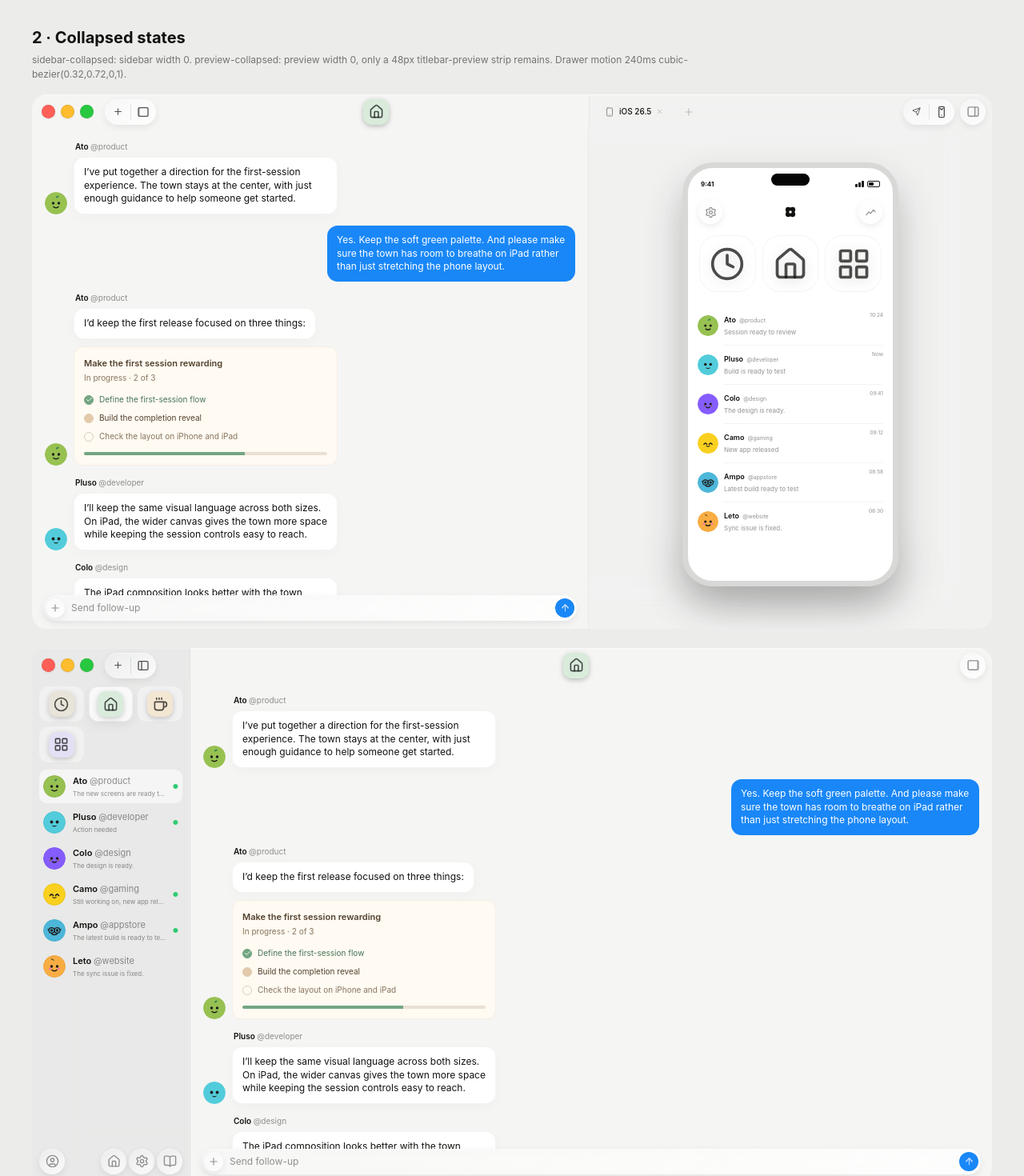
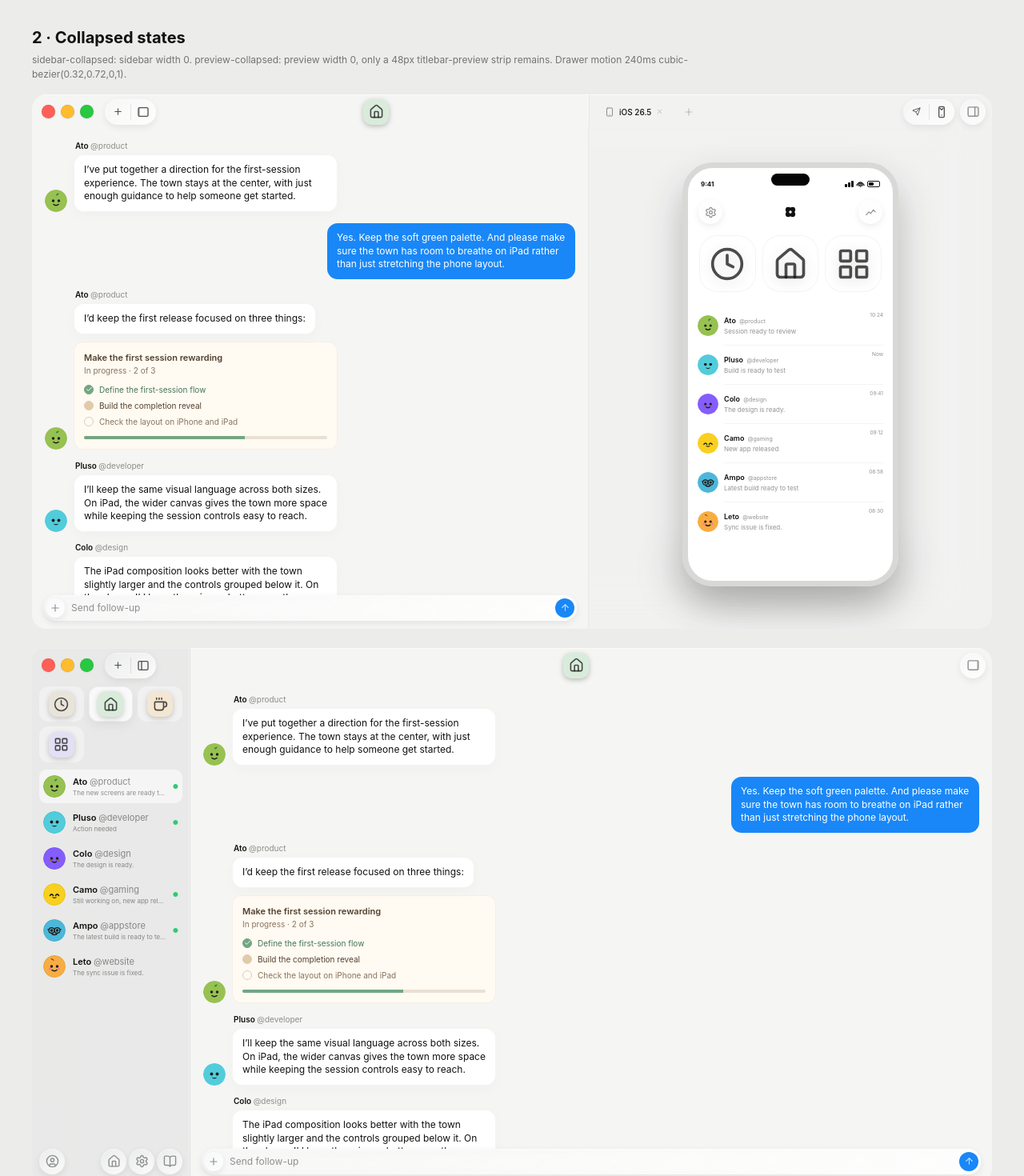
Before and after one commit to Wanfeng1028/DesignRepoForMuse, a React (Vite) app in the folder UIDesign/web/airbuild/: page / in a window 1280 px wide. Shown: the part 1060-2530 px from the top of the page at 80% size. Built offline with nearby package versions, Linux system fonts and the light colour scheme.

Commit message:
UIDesign web/airbuild v1.5: round-8 iOS texture polish (backdrop blur fix, line-height normal, wifi mark, transitions)

```diff
--- a/UIDesign/web/airbuild/src/components/AppWindow.tsx
+++ b/UIDesign/web/airbuild/src/components/AppWindow.tsx
@@ -1,6 +1,7 @@
 import { useEffect, useRef, useState, type ReactNode } from 'react'
 import { agents, projects, thread } from '../data/demo.ts'
 import { projectIconMap } from './icons.tsx'
+import { tokens } from '../tokens/tokens.ts'
 import { AgentMessage, TypingRow, UserMessage } from './Message.tsx'
 import { FollowUpComposer } from './FollowUpComposer.tsx'
 import { PhonePreview } from './Preview.tsx'
@@ -56,7 +57,7 @@ export function AppWindow({ title = 'Hourtown', sidebarCollapsed = false, previe
     if (activeDevice === t) setActiveDevice(next[0])
   }
   return (
-    <div className="ab-window" style={{ position: 'relative' }}>
+    <div className="ab-window" style={{ position: 'relative', backdropFilter: tokens.windowFilter, WebkitBackdropFilter: tokens.windowFilter }}>
       <Titlebar grid={grid} projectName={project.name} projectTint={project.tint}
         projectIcon={<ProjectIcon size={19} />}
         deviceTabs={deviceTabs} activeDevice={activeDevice} onSelectDevice={setActiveDevice}
--- a/UIDesign/web/airbuild/src/components/FollowUpComposer.tsx
+++ b/UIDesign/web/airbuild/src/components/FollowUpComposer.tsx
@@ -15,13 +15,13 @@ export function FollowUpComposer({ placeholder = 'Send follow-up', onSend }: { p
     >
       <button type="button" aria-label="Attach" onMouseEnter={() => setHoverAttach(true)} onMouseLeave={() => setHoverAttach(false)}
         style={{ width: 24, height: 24, borderRadius: '50%', border: 'none', background: tokens.controlBg, boxShadow: tokens.controlShadow, color: '#686868', display: 'grid', placeItems: 'center', cursor: 'pointer', backdropFilter: 'blur(4px) saturate(1.45)', WebkitBackdropFilter: 'blur(4px) saturate(1.45)', filter: hoverAttach ? 'brightness(1.035)' : 'none' }}>
-        <span style={{ display: 'flex', opacity: 0.72, filter: 'drop-shadow(0 1px 0 rgba(255,255,255,0.52))' }}><IconPlus size={14} /></span>
+        <span style={{ display: 'flex', opacity: 0.72 }}><IconPlus size={14} /></span>
       </button>
       <input className="ab-followup-input" value={value} onChange={(e) => setValue(e.target.value)} placeholder={placeholder}
         style={{ flex: 1, border: 'none', outline: 'none', background: 'transparent', fontSize: 12, lineHeight: '16px', minWidth: 0, color: '#11110f', padding: 4 }} />
       <button type="submit" aria-label="Send" onMouseEnter={() => setHoverSend(true)} onMouseLeave={() => setHoverSend(false)}
         style={{ width: 24, height: 24, borderRadius: '50%', border: 'none', background: '#1987f7', color: '#fff', display: 'grid', placeItems: 'center', cursor: 'pointer', filter: hoverSend ? 'brightness(1.035)' : 'none', transform: hoverSend ? 'translateY(-1px)' : 'none' }}>
-        <span style={{ display: 'flex', opacity: 0.72, filter: 'drop-shadow(0 1px 0 rgba(255,255,255,0.52))' }}><IconArrowUp size={13} /></span>
+        <span style={{ display: 'flex', opacity: 0.72 }}><IconArrowUp size={13} /></span>
       </button>
     </form>
   )
--- a/UIDesign/web/airbuild/src/components/Message.tsx
+++ b/UIDesign/web/airbuild/src/components/Message.tsx
@@ -18,7 +18,7 @@ function CheckDraw() {
 
 export function TaskCard({ task }: { task: TaskCardData }) {
   return (
-    <div style={{ background: '#fffaf2', border: '1px solid rgba(17,17,15,0.045)', borderRadius: 12, padding: 12, fontSize: 10, marginTop: 9 }}>
+    <div style={{ background: '#fffaf2', border: '1px solid rgba(17,17,15,0.045)', borderRadius: 12, padding: 12, fontSize: 10, lineHeight: 'normal', marginTop: 9 }}>
       <span style={{ display: 'block', color: '#53412e', fontSize: 11, fontWeight: 600 }}>{task.title}</span>
       <span style={{ display: 'block', marginTop: 3, color: '#88755e' }}>{task.status}</span>
       <div style={{ display: 'flex', flexDirection: 'column', gap: 8, margin: '12px 0' }}>
@@ -46,7 +46,7 @@ export function AgentMessage({ agent, text, task, index = 0 }: { agent: Agent; t
     <div className="ab-message-in" style={{ display: 'flex', gap: 8, alignItems: 'flex-end', animationDelay: `${index * 40}ms` }}>
       <AvatarBlob name={agent.name} color={agent.color} size={28} />
       <div style={{ minWidth: 0, flex: 1, maxWidth: 'min(84%, 330px)' }}>
-        <div style={{ fontSize: 10, fontWeight: 600, margin: '0 2px 5px' }}>{agent.name} <span style={{ fontWeight: 400, color: tokens.muted }}>{agent.role}</span></div>
+        <div style={{ fontSize: 10, fontWeight: 600, lineHeight: 'normal', margin: '0 2px 5px' }}>{agent.name} <span style={{ fontWeight: 400, color: tokens.muted }}>{agent.role}</span></div>
         <div className="ab-agent-bubble" style={{ display: 'inline-block' }}>{text}</div>
         {task ? <TaskCard task={task} /> : null}
       </div>
--- a/UIDesign/web/airbuild/src/components/Preview.tsx
+++ b/UIDesign/web/airbuild/src/components/Preview.tsx
@@ -1,7 +1,7 @@
 import { useState } from 'react'
 import { tokens } from '../tokens/tokens.ts'
 import { AvatarBlob } from './AvatarBlob.tsx'
-import { CloverMark, IconGear, IconIPhone, IconLineDecrease, IconX, projectIconMap } from './icons.tsx'
+import { CloverMark, IconGear, IconIPhone, IconLineDecrease, IconX, WifiMark, projectIconMap } from './icons.tsx'
 
 export function PreviewTabs({ tabs, active, onSelect, onClose }: { tabs: string[]; active: string; onSelect: (t: string) => void; onClose?: (t: string) => void }) {
   const [hoverTab, setHoverTab] = useState<string | null>(null)
@@ -18,7 +18,7 @@ export function PreviewTabs({ tabs, active, onSelect, onClose }: { tabs: string[
               fontSize: 10, fontWeight: 500, display: 'grid', gridTemplateColumns: 'auto minmax(0,1fr) auto', gap: 6, alignItems: 'center', whiteSpace: 'nowrap' }}>
             <span style={{ display: 'flex', opacity: 0.45 }}><IconIPhone size={12} /></span>
             <strong style={{ overflow: 'hidden', textOverflow: 'ellipsis', fontWeight: 500 }}>{t}</strong>
-            <span onClick={(e) => { e.stopPropagation(); onClose?.(t) }} style={{ opacity: isActive || hovered ? 0.3 : 0, display: 'flex' }}><IconX size={9} /></span>
+            <span onClick={(e) => { e.stopPropagation(); onClose?.(t) }} style={{ opacity: isActive || hovered ? 0.3 : 0, display: 'flex', transition: 'opacity 120ms ease' }}><IconX size={9} /></span>
           </button>
         )
       })}
@@ -47,14 +47,17 @@ export function PhonePreview() {
           background: 'rgba(255,255,255,0.98)', border: '7px solid #d8d8d6',
           boxShadow: '0 24px 48px rgba(0,0,0,0.24), inset 0 0 0 1px #fefefe', overflow: 'hidden',
           display: 'grid', gridTemplateRows: '34px 42px auto 1fr', flex: 'none' }}>
-          <div style={{ position: 'relative', display: 'flex', alignItems: 'center', justifyContent: 'space-between', padding: '8px 16px 2px', fontSize: 8, fontWeight: 700 }}>
+          <div style={{ position: 'relative', display: 'flex', alignItems: 'center', justifyContent: 'space-between', padding: '8px 16px 2px', fontSize: 8, fontWeight: 700, lineHeight: 'normal' }}>
             <span>9:41</span>
             <span style={{ position: 'absolute', left: '50%', top: 7, transform: 'translateX(-50%)', width: 48, height: 15, borderRadius: 999, background: '#050505' }} />
-            <span style={{ display: 'flex', alignItems: 'flex-end', gap: 1 }}>
-              <span style={{ width: 3, height: 4, background: '#11110f', borderRadius: 1 }} />
-              <span style={{ width: 3, height: 6, background: '#11110f', borderRadius: 1 }} />
-              <span style={{ width: 3, height: 8, background: '#11110f', borderRadius: 1 }} />
-              <span style={{ width: 16, height: 8, border: '1px solid #11110f', borderRadius: 2, marginLeft: 3, position: 'relative', boxSizing: 'border-box' }}>
+            <span style={{ display: 'flex', alignItems: 'center', gap: 3 }}>
+              <span style={{ display: 'flex', alignItems: 'flex-end', gap: 1 }}>
+                <span style={{ width: 3, height: 4, background: '#11110f', borderRadius: 1 }} />
+                <span style={{ width: 3, height: 6, background: '#11110f', borderRadius: 1 }} />
+                <span style={{ width: 3, height: 8, background: '#11110f', borderRadius: 1 }} />
+              </span>
+              <span style={{ display: 'flex', alignItems: 'center', height: 8 }}><WifiMark /></span>
+              <span style={{ width: 16, height: 8, border: '1px solid #11110f', borderRadius: 2, position: 'relative', boxSizing: 'border-box' }}>
                 <span style={{ position: 'absolute', left: 1, top: 1, bottom: 1, width: 6, background: '#11110f', borderRadius: 1 }} />
               </span>
             </span>
@@ -84,10 +87,10 @@ export function PhonePreview() {
                 <div style={{ height: 48, minHeight: 48, display: 'grid', gridTemplateColumns: '26px minmax(0,1fr) auto', columnGap: 7, alignItems: 'center', padding: '5px 0' }}>
                   <AvatarBlob name={r.name} color={r.color} size={26} />
                   <span style={{ minWidth: 0, display: 'grid', gap: 2 }}>
-                    <span style={{ display: 'block', fontSize: 9, fontWeight: 600, color: '#11110f', overflow: 'hidden', textOverflow: 'ellipsis', whiteSpace: 'nowrap' }}>{r.name} <em style={{ marginLeft: 2, fontSize: 7, fontStyle: 'normal', fontWeight: 400, color: tokens.muted }}>{r.role}</em></span>
-                    <span style={{ display: 'block', fontSize: 8, color: tokens.muted, overflow: 'hidden', textOverflow: 'ellipsis', whiteSpace: 'nowrap' }}>{r.text}</span>
+                    <span style={{ display: 'block', fontSize: 9, fontWeight: 600, lineHeight: 1.25, color: '#11110f', overflow: 'hidden', textOverflow: 'ellipsis', whiteSpace: 'nowrap' }}>{r.name} <em style={{ marginLeft: 2, fontSize: 7, fontStyle: 'normal', fontWeight: 400, color: tokens.muted }}>{r.role}</em></span>
+                    <span style={{ display: 'block', fontSize: 8, lineHeight: 1.3, color: tokens.muted, overflow: 'hidden', textOverflow: 'ellipsis', whiteSpace: 'nowrap' }}>{r.text}</span>
                   </span>
-                  <span style={{ fontSize: 6.5, color: tokens.muted, alignSelf: 'start', paddingTop: 2 }}>{r.time}</span>
+                  <span style={{ fontSize: 6.5, lineHeight: 1.4, color: tokens.muted, alignSelf: 'start', paddingTop: 2 }}>{r.time}</span>
                 </div>
                 {i < phoneFeed.length - 1 ? <div style={{ marginLeft: 33, height: 1, background: 'rgba(17,17,15,0.045)' }} /> : null}
               </div>
--- a/UIDesign/web/airbuild/src/components/Sidebar.tsx
+++ b/UIDesign/web/airbuild/src/components/Sidebar.tsx
@@ -15,7 +15,7 @@ export function ProjectTile({ name, icon, tint, active }: { name: string; icon:
         border: active ? '1px solid rgba(17,17,15,0.045)' : '1px solid transparent',
         boxShadow: active ? '0 5px 14px rgba(0,0,0,0.06)' : 'none',
         transform: hovered && !active ? 'translateY(-1px)' : 'none',
-        transition: 'background 150ms, transform 150ms',
+        transition: 'background 140ms ease, border-color 140ms ease, transform 140ms ease',
         display: 'grid', placeItems: 'center', padding: 0, cursor: 'pointer', minWidth: 0 }}>
       <span style={{ width: 32, height: 32, borderRadius: '32%', background: tint, display: 'grid', placeItems: 'center',
         color: 'rgba(17,17,15,0.75)', filter: 'drop-shadow(0 2px 3px rgba(0,0,0,0.2))' }}>
@@ -32,14 +32,13 @@ export function AgentRow({ agent, active }: { agent: Agent; active?: boolean })
       onMouseEnter={() => setHovered(true)} onMouseLeave={() => setHovered(false)}
       style={{ width: '100%', display: 'grid', gridTemplateColumns: '30px minmax(0,1fr) auto', gap: 7, minHeight: 42, padding: '4px 5px',
         borderRadius: 9, background: active || hovered ? 'rgba(255,255,255,0.5)' : 'transparent', border: 'none', alignItems: 'center',
-        transition: 'background 150ms',
         cursor: 'pointer', textAlign: 'left', color: tokens.ink }}>
       <AvatarBlob name={agent.name} color={agent.color} size={28} ring />
       <span style={{ minWidth: 0, display: 'grid', gap: 2 }}>
-        <strong style={{ minWidth: 0, overflow: 'hidden', textOverflow: 'ellipsis', whiteSpace: 'nowrap', fontSize: 11, fontWeight: 600 }}>
+        <strong style={{ minWidth: 0, overflow: 'hidden', textOverflow: 'ellipsis', whiteSpace: 'nowrap', fontSize: 11, fontWeight: 600, lineHeight: 'normal' }}>
           {agent.name} <em style={{ color: tokens.muted, fontStyle: 'normal', fontWeight: 400 }}>{agent.role}</em>
         </strong>
-        <small style={{ overflow: 'hidden', color: tokens.muted, fontSize: 8, textOverflow: 'ellipsis', whiteSpace: 'nowrap' }}>{agent.status}</small>
+        <small style={{ overflow: 'hidden', color: tokens.muted, fontSize: 8, lineHeight: 'normal', textOverflow: 'ellipsis', whiteSpace: 'nowrap' }}>{agent.status}</small>
       </span>
       <span style={{ fontSize: 8, color: '#2ecb70', lineHeight: 1 }}>{agent.online ? '●' : ''}</span>
     </button>
@@ -84,12 +83,12 @@ export function Sidebar({ agents, projects, activeAgentKey, activeProject }: {
             background: tokens.controlBg, boxShadow: tokens.controlShadow, color: '#686868', cursor: 'pointer',
             backdropFilter: 'blur(4px) saturate(1.45)', WebkitBackdropFilter: 'blur(4px) saturate(1.45)',
             filter: hoverAccount ? 'brightness(1.035)' : 'none' }}>
-          <span style={{ display: 'flex', opacity: 0.72, flex: 'none', filter: 'drop-shadow(0 1px 0 rgba(255,255,255,0.52))' }}><IconPerson size={17} /></span>
+          <span style={{ display: 'flex', opacity: 0.72, flex: 'none' }}><IconPerson size={17} /></span>
         </button>
         <div style={{ display: 'flex', gap: 3 }}>
-          <FootBtn label="Home" title="Home"><span style={{ display: 'flex', opacity: 0.72, filter: 'drop-shadow(0 1px 0 rgba(255,255,255,0.52))' }}><IconHouse size={17} /></span></FootBtn>
-          <FootBtn label="Settings" title="Settings"><span style={{ display: 'flex', opacity: 0.72, filter: 'drop-shadow(0 1px 0 rgba(255,255,255,0.52))' }}><IconGear size={17} /></span></FootBtn>
-          <FootBtn label="Activity" title="Activity"><span style={{ display: 'flex', opacity: 0.72, filter: 'drop-shadow(0 1px 0 rgba(255,255,255,0.52))' }}><IconBookOpen size={17} /></span></FootBtn>
+          <FootBtn label="Home" title="Home"><span style={{ display: 'flex', opacity: 0.72 }}><IconHouse size={17} /></span></FootBtn>
+          <FootBtn label="Settings" title="Settings"><span style={{ display: 'flex', opacity: 0.72 }}><IconGear size={17} /></span></FootBtn>
+          <FootBtn label="Activity" title="Activity"><span style={{ display: 'flex', opacity: 0.72 }}><IconBookOpen size={17} /></span></FootBtn>
         </div>
       </div>
     </div>
--- a/UIDesign/web/airbuild/src/components/Titlebar.tsx
+++ b/UIDesign/web/airbuild/src/components/Titlebar.tsx
@@ -29,7 +29,7 @@ function CapsuleButton({ label, onClick, icon, divider, dividerColor = 'rgba(0,0
       style={{ position: 'relative', width: 32, height: 32, flex: '0 0 32px', display: 'grid', placeItems: 'center',
         padding: 0, color: '#11110f', background: hovered ? 'rgba(255,255,255,0.22)' : 'transparent', border: 'none', borderRadius: 999, cursor: 'pointer' }}>
       {divider ? <span style={{ position: 'absolute', left: 0, top: 6, width: 1, height: 20, background: dividerColor }} /> : null}
-      <span style={{ display: 'flex', opacity: 0.72, filter: 'drop-shadow(0 1px 0 rgba(255,255,255,0.52))' }}>{icon}</span>
+      <span style={{ display: 'flex', opacity: 0.72 }}>{icon}</span>
     </button>
   )
 }
@@ -56,7 +56,7 @@ export function Titlebar({ grid, projectName, projectTint, projectIcon, deviceTa
   const sidebarZone = (
     <div style={sidebarCollapsed
       ? { position: 'absolute', left: 0, top: 0, bottom: 0, width: 170, zIndex: 4, display: 'flex', gap: 14, alignItems: 'center', padding: '4px 12px 0', background: 'transparent' }
-      : { gridColumn: 1, display: 'flex', gap: 14, alignItems: 'center', padding: '4px 12px 0', background: 'rgba(226,228,226,0.56)', borderRight: '1px solid rgba(17,17,15,0.045)' }}>
+      : { gridColumn: 1, display: 'flex', gap: 14, alignItems: 'center', padding: '4px 12px 0', background: 'rgba(226,228,226,0.56)', borderRight: '1px solid rgba(17,17,15,0.045)', boxShadow: 'inset -1px 0 rgba(255,255,255,0.42)' }}>
       <TrafficLights />
       <ControlCapsule>
         <CapsuleButton label="Create a new project" icon={<IconPlus size={13} />} />
@@ -66,7 +66,8 @@ export function Titlebar({ grid, projectName, projectTint, projectIcon, deviceTa
   )
   const conversationZone = (
     <div style={{ gridColumn: 2, display: 'grid', placeItems: 'center', background: tokens.conversation.titleBg,
-      padding: `4px ${previewCollapsed ? 48 : 10}px 0 ${sidebarCollapsed ? 174 : 10}px` }}>
+      padding: `4px ${previewCollapsed ? 48 : 10}px 0 ${sidebarCollapsed ? 174 : 10}px`,
+      transition: 'padding-left 240ms cubic-bezier(0.32,0.72,0,1), padding-right 240ms cubic-bezier(0.32,0.72,0,1)' }}>
       <button type="button" aria-label={`Current project: ${projectName}`} title={projectName}
         style={{ width: 32, height: 32, display: 'grid', placeItems: 'center', padding: 0, overflow: 'visible',
           background: projectTint, border: 'none', borderRadius: '32%', cursor: 'pointer', color: 'rgba(17,17,15,0.75)',
@@ -85,7 +86,7 @@ export function Titlebar({ grid, projectName, projectTint, projectIcon, deviceTa
             background: tokens.controlBg, boxShadow: tokens.controlShadow, border: 'none', borderRadius: 999, cursor: 'pointer',
             backdropFilter: 'blur(4px) saturate(1.45)', WebkitBackdropFilter: 'blur(4px) saturate(1.45)',
             filter: hoverStrip ? 'brightness(1.035)' : 'none' }}>
-          <span style={{ display: 'flex', opacity: 0.72, filter: 'drop-shadow(0 1px 0 rgba(255,255,255,0.52))' }}><PanelRightToggle open={!previewCollapsed} size={17} /></span>
+          <span style={{ display: 'flex', opacity: 0.72 }}><PanelRightToggle open={!previewCollapsed} size={17} /></span>
         </button>
       </div>
     )
@@ -107,7 +108,7 @@ export function Titlebar({ grid, projectName, projectTint, projectIcon, deviceTa
                 <span style={{ display: 'flex', opacity: 0.45 }}><IconIPhone size={12} /></span>
                 <strong style={{ minWidth: 0, overflow: 'hidden', textOverflow: 'ellipsis', whiteSpace: 'nowrap', fontWeight: 500 }}>{t}</strong>
                 <span onClick={(e) => { e.stopPropagation(); onCloseDevice(t) }}
-                  style={{ display: 'flex', opacity: isActive || hovered ? 0.3 : 0 }}><IconX size={9} /></span>
+                  style={{ display: 'flex', opacity: isActive || hovered ? 0.3 : 0, transition: 'opacity 120ms ease' }}><IconX size={9} /></span>
               </button>
             )
           })}
@@ -129,14 +130,15 @@ export function Titlebar({ grid, projectName, projectTint, projectIcon, deviceTa
               background: tokens.controlBg, boxShadow: tokens.controlShadow, border: 'none', borderRadius: 999, cursor: 'pointer',
               backdropFilter: 'blur(4px) saturate(1.45)', WebkitBackdropFilter: 'blur(4px) saturate(1.45)',
               filter: hoverBright ? 'brightness(1.035)' : 'none' }}>
-            <span style={{ display: 'flex', opacity: 0.72, filter: 'drop-shadow(0 1px 0 rgba(255,255,255,0.52))' }}><PanelRightToggle open={!previewCollapsed} size={17} /></span>
+            <span style={{ display: 'flex', opacity: 0.72 }}><PanelRightToggle open={!previewCollapsed} size={17} /></span>
           </button>
         </div>
       </div>
     )
   return (
     <div style={{ position: 'relative', zIndex: 50, display: 'grid', gridTemplateColumns: grid, alignItems: 'stretch',
-      height: 40, flex: 'none', background: 'transparent', boxShadow: 'inset 0 1px rgba(255,255,255,0.8)' }}>
+      height: 40, flex: 'none', background: 'transparent', boxShadow: 'inset 0 1px rgba(255,255,255,0.8)',
+      transition: 'grid-template-columns 240ms cubic-bezier(0.32,0.72,0,1)' }}>
       {sidebarZone}
       {conversationZone}
       {previewZone}
--- a/UIDesign/web/airbuild/src/components/Toast.tsx
+++ b/UIDesign/web/airbuild/src/components/Toast.tsx
@@ -1,6 +1,6 @@
 export function Toast({ text }: { text: string }) {
   return (
-    <div style={{ position: 'absolute', bottom: 16, left: '50%', transform: 'translateX(-50%)', zIndex: 20,
+    <div className="ab-toast-in" style={{ position: 'absolute', bottom: 16, left: '50%', transform: 'translateX(-50%)', zIndex: 20,
       background: 'rgba(18,18,18,0.88)', color: '#fff', border: '1px solid rgba(255,255,255,0.12)',
       borderRadius: 999, padding: '10px 14px', fontSize: 11, boxShadow: '0 10px 30px rgba(0,0,0,0.2)',
       backdropFilter: 'blur(18px)', WebkitBackdropFilter: 'blur(18px)', whiteSpace: 'nowrap' }}>
--- a/UIDesign/web/airbuild/src/components/icons.tsx
+++ b/UIDesign/web/airbuild/src/components/icons.tsx
@@ -79,6 +79,20 @@ export function IconLineDecrease({ size = 15 }: { size?: number }) {
     </svg>
   )
 }
+/** Vector redraw of the iOS status-bar wifi glyph (11x7 phone-status-icons slot,
+ * v1.5). Redrawn geometry, not the official raster: three arcs + dot, stroke 1.2,
+ * round caps. NOT a Lucide export: Lucide Wifi is a square 24x24 glyph, while
+ * the original status icon is a wide 11x7 crop (figma-icon-10.svg, 11x7). */
+export function WifiMark() {
+  return (
+    <svg width={11} height={7} viewBox="0 0 11 7" fill="none" stroke="#11110f" strokeWidth={1.2} strokeLinecap="round" aria-hidden>
+      <path d="M0.8 4.5 Q5.5 -2.9 10.2 4.5" />
+      <path d="M2.6 5 Q5.5 -0.6 8.4 5" />
+      <path d="M4.2 5.4 Q5.5 2.2 6.8 5.4" />
+      <circle cx={5.5} cy={6.2} r={0.7} fill="#11110f" stroke="none" />
+    </svg>
+  )
+}
 /** Vector redraw of the AirBuild four-petal mark (16px phone-app-logo slot).
  * Redrawn geometry, not the official asset: four lobes around a centre hole. */
 export function CloverMark({ size = 16 }: { size?: number }) {
--- a/UIDesign/web/airbuild/src/components/ui/separator.tsx
+++ b/UIDesign/web/airbuild/src/components/ui/separator.tsx
@@ -5,7 +5,7 @@ import { cn } from '../../lib/utils.ts'
 export const Separator = React.forwardRef<React.ElementRef<typeof SeparatorPrimitive.Root>, React.ComponentPropsWithoutRef<typeof SeparatorPrimitive.Root>>(
   ({ className, orientation = 'horizontal', decorative = true, ...props }, ref) => (
     <SeparatorPrimitive.Root ref={ref} decorative={decorative} orientation={orientation}
-      className={cn('shrink-0 bg-[rgba(17,17,15,0.22)]', orientation === 'horizontal' ? 'h-px w-full' : 'h-full w-px', className)} {...props} />
+      className={cn('shrink-0 bg-[rgba(17,17,15,0.045)]', orientation === 'horizontal' ? 'h-px w-full' : 'h-full w-px', className)} {...props} />
   ),
 )
 Separator.displayName = 'Separator'
--- a/UIDesign/web/airbuild/src/index.css
+++ b/UIDesign/web/airbuild/src/index.css
@@ -5,7 +5,7 @@
   --color-ab-ink: #11110f;
   --color-ab-muted: rgba(17, 17, 15, 0.46);
   --color-ab-hairline: rgba(17, 17, 15, 0.045);
-  --color-ab-divider: rgba(17, 17, 15, 0.22);
+  --color-ab-divider: rgba(17, 17, 15, 0.045);
   --color-ab-blue: #1987f7;
   --color-ab-green: #2ecb70;
   --color-ab-window: rgba(244, 246, 244, 0.42);
@@ -26,6 +26,11 @@
 html, body { margin: 0; }
 body { font-family: var(--font-sans); color: var(--color-ab-ink); background: #ececea; -webkit-font-smoothing: antialiased; }
 
+/* NOTE (v1.5): the stylesheet backdrop-filter below is -webkit-only in the
+ * built CSS (Tailwind/Lightning drops the unprefixed twin when both are
+ * declared in one rule). The unprefixed value is carried by the inline style
+ * on .ab-window in AppWindow.tsx (tokens.windowFilter), so both declarations
+ * reach the DOM; the rule here is kept as the -webkit fallback. */
 .ab-window {
   width: 1200px; height: 668px; border-radius: 18px; overflow: hidden;
   background: var(--color-ab-window);
@@ -33,8 +38,18 @@ body { font-family: var(--font-sans); color: var(--color-ab-ink); background: #e
   -webkit-backdrop-filter: blur(34px) saturate(1.24);
   box-shadow: none;
   transform-origin: top left; flex: none;
+  line-height: normal;
 }
+.ab-traffic-light { cursor: pointer; }
 .ab-traffic-light:hover { filter: brightness(1.04) saturate(1.04); transform: scale(1.06); }
+@keyframes ab-toast-in {
+  from { opacity: 0; transform: translate(-50%, 10px); }
+  to { opacity: 1; transform: translate(-50%, 0); }
+}
+.ab-toast-in { animation: ab-toast-in 180ms ease both; }
+@media (prefers-reduced-motion: reduce) {
+  *, *::before, *::after { scroll-behavior: auto !important; animation-duration: 0.01ms !important; animation-iteration-count: 1 !important; transition-duration: 0.01ms !important; }
+}
 .ab-agent-bubble {
   background: #fff; border: 1px solid rgba(0, 0, 0, 0.045);
   box-shadow: 0 5px 16px rgba(0, 0, 0, 0.025);
```
Also changed, not shown: 35 other files (tests, documents, lock files or other folders).
